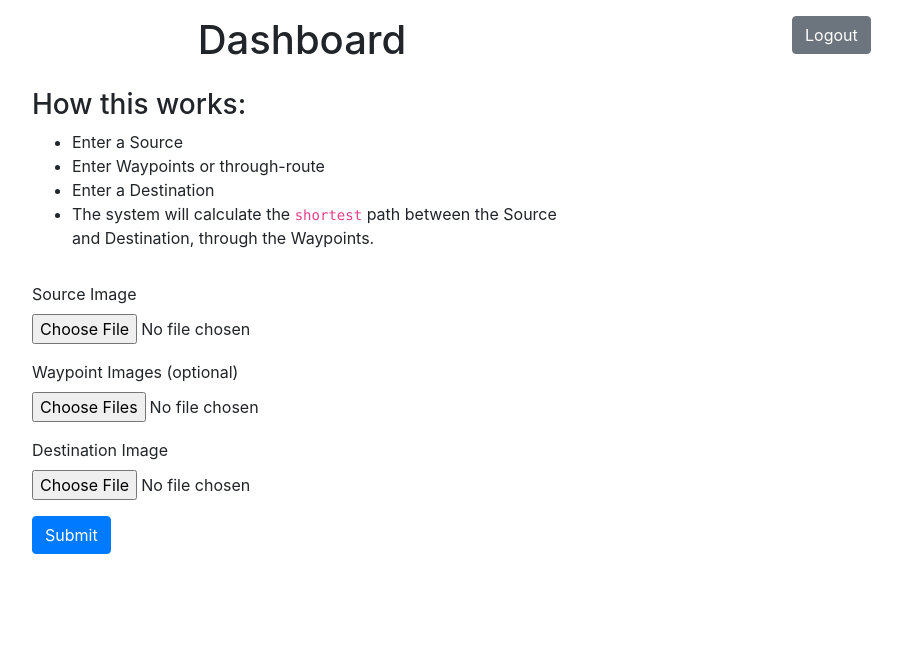
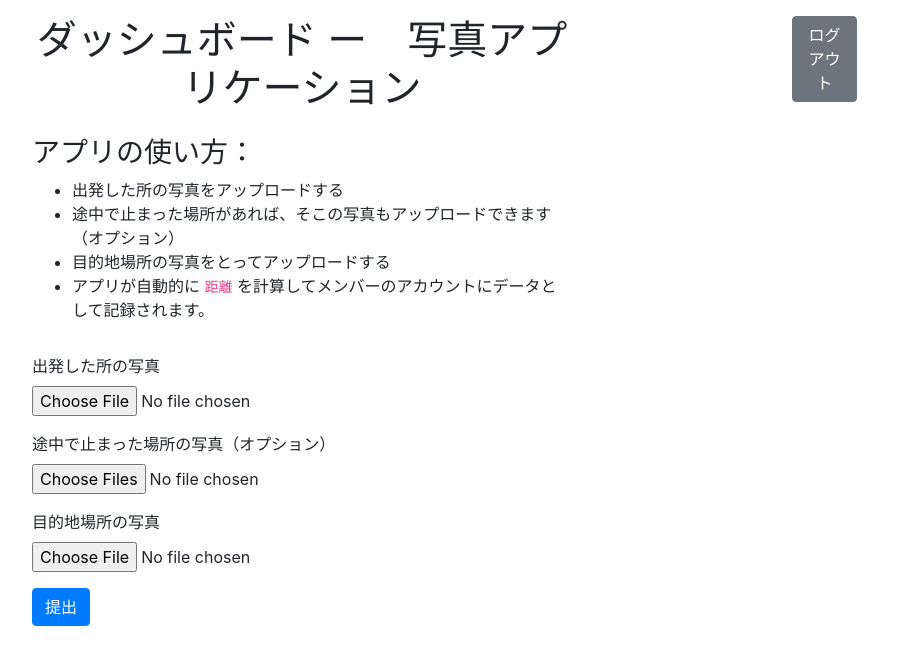
Before and after one commit to PraneethKarnena/django-google-maps-exif, a Django app: page /dashboard/ in a window 1280 px wide. Shown: the top 665 px of the page, without its empty margins (338-1240 px from the left). Run offline with Django 3.2, Linux system fonts and the light colour scheme; the visitor is signed in with stand-in values (Sample User, id 1); data that the repository does not hold is empty; some libraries are stand-ins or nearby versions.

Commit message:
translated to Japanese

```diff
--- a/service_app/templates/service/dashboard.html
+++ b/service_app/templates/service/dashboard.html
@@ -5,7 +5,7 @@
     <meta charset="UTF-8" />
     <meta name="viewport" content="width=device-width, initial-scale=1.0" />
     <meta http-equiv="X-UA-Compatible" content="ie=edge" />
-    <title>Dashboard - Distance Matrix</title>
+    <title>ダッシュボード ー　写真アプリケーション</title>
     <link
       rel="stylesheet"
       href="https://cdnjs.cloudflare.com/ajax/libs/twitter-bootstrap/4.3.1/css/bootstrap.min.css"
@@ -16,14 +16,14 @@
       <div class="row mt-3">
         <div class="col-lg-3"></div>
         <div class="col-lg-6 text-center">
-          <h1>Dashboard</h1>
+          <h1>ダッシュボード ー　写真アプリケーション</h1>
         </div>
         <div class="col-lg-2"></div>
         <div class="col-lg-1">
           <a
             class="btn btn-secondary"
             href="{% url 'service_app:logout_page' %}"
-            >Logout</a
+            >ログアウト</a
           >
         </div>
       </div>
@@ -31,12 +31,12 @@
       <div class="row mt-3 mb-3">
         <div class="col-lg-3"></div>
         <div class="col-lg-6">
-          <h3>How this works: </h3>
+          <h3>アプリの使い方： </h3>
           <ul>
-            <li>Enter a Source</li>
-            <li>Enter Waypoints or through-route</li>
-            <li>Enter a Destination</li>
-            <li>The system will calculate the <code>shortest</code> path between the Source and Destination, through the Waypoints.</li>
+            <li>出発した所の写真をアップロードする</li>
+            <li>途中で止まった場所があれば、そこの写真もアップロードできます（オプション）</li>
+            <li>目的地場所の写真をとってアップロードする</li>
+            <li>アプリが自動的に <code>距離</code> を計算してメンバーのアカウントにデータとして記録されます。</li>
           </ul>
           <p></p>
         </div>
@@ -64,41 +64,38 @@
           <form action="" method="post" enctype="multipart/form-data">
             {% csrf_token %}
             <div class="form-group">
-              <label for="source_image">Source Image</label>
+              <label for="source_image">出発した所の写真</label>
               <input
                 class="form-control-file"
                 type="file"
                 name="source_image"
                 id="source_image"
-                accept=".jpg,.png"
                 required
               />
             </div>
 
             <div class="form-group">
-              <label for="waypoint_images">Waypoint Images (optional)</label>
+              <label for="waypoint_images">途中で止まった場所の写真（オプション）</label>
               <input
                 class="form-control-file"
                 type="file"
                 name="waypoint_images"
                 id="waypoint_images"
-                accept=".jpg,.png"
                 multiple
               />
             </div>
 
             <div class="form-group">
-              <label for="destination_image">Destination Image</label>
+              <label for="destination_image">目的地場所の写真</label>
               <input
                 class="form-control-file"
                 type="file"
                 name="destination_image"
                 id="destination_image"
-                accept=".jpg,.png"
                 required
               />
             </div>
-            <button type="submit" class="btn btn-primary">Submit</button>
+            <button type="submit" class="btn btn-primary">提出</button>
           </form>
         </div>
       </div>
@@ -111,7 +108,7 @@
       <div class="row mt-3">
           <div class="col-lg-1"></div>
           <div class="col-lg-4">
-            <h4>Refreshes in <span id="timer"></span></h4>
+            <h4>計算しています。出来たらアプリケションがリフレッシュされます。 <span id="timer"></span></h4>
           </div>
         </div>
         <br>
@@ -141,11 +138,11 @@
             <thead>
               <tr>
                 <th scope="col">#</th>
-                <th scope="col">Source</th>
-                <th scope="col">Destination</th>
-                <th scope="col">Total Distance</th>
-                <th scope="col">Status</th>
-                <th scope="col">Map</th>
+                <th scope="col">出発の場所</th>
+                <th scope="col">目的地場所</th>
+                <th scope="col">距離</th>
+                <th scope="col">計算結果</th>
+                <th scope="col">マップ</th>
               </tr>
             </thead>
             <tbody>
@@ -157,13 +154,13 @@
                   <th>{{ job.total_distance }}</th>
                   <th>
                     {% if job.status == 'PRS' %}
-                      <button type="button" class="btn btn-warning btn-sm" disabled>PROCESSING</button>
+                      <button type="button" class="btn btn-warning btn-sm" disabled>プロセスされています</button>
                     {% endif %}
                     {% if job.status == 'COM' %}
-                      <button type="button" class="btn btn-success btn-sm" disabled>SUCCESS</button>
+                      <button type="button" class="btn btn-success btn-sm" disabled>成功</button>
                     {% endif %}
                     {% if job.status == 'ERR' %}
-                      <button type="button" class="btn btn-danger btn-sm" disabled>ERROR</button>
+                      <button type="button" class="btn btn-danger btn-sm" disabled>エラー</button>
                     {% endif %}
                   </th>
                   <th><a href="{{ job.static_map.image.url }}" target="_blank" class="btn-sm btn btn-danger">Map</a></th>
```
Also changed, not shown: service_app/templates/service/home.html (+7 -7 lines), service_app/templates/service/login.html (+4 -4 lines), service_app/templates/service/registration.html (+4 -4 lines).
